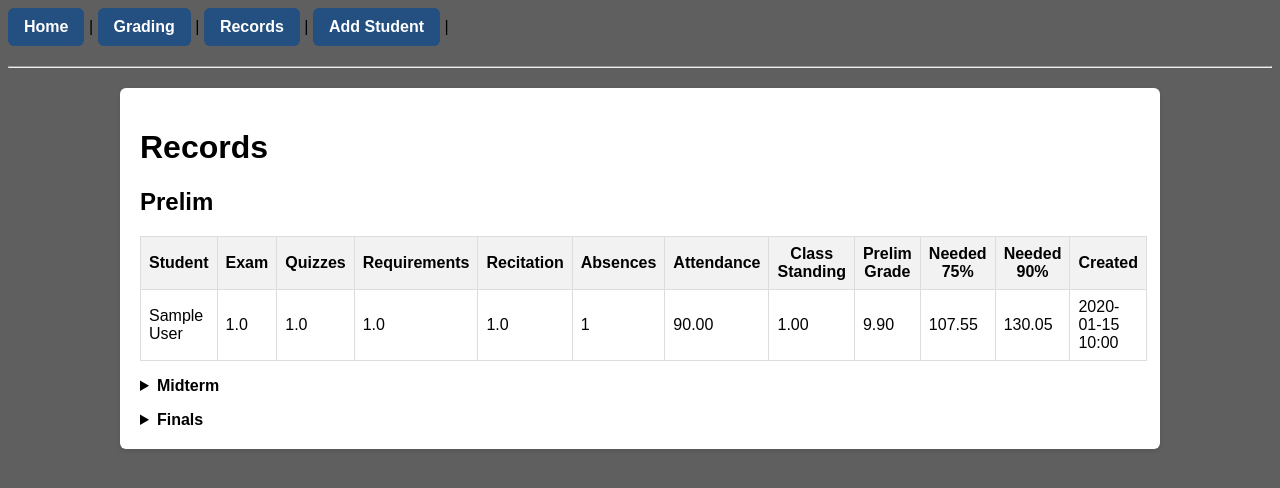
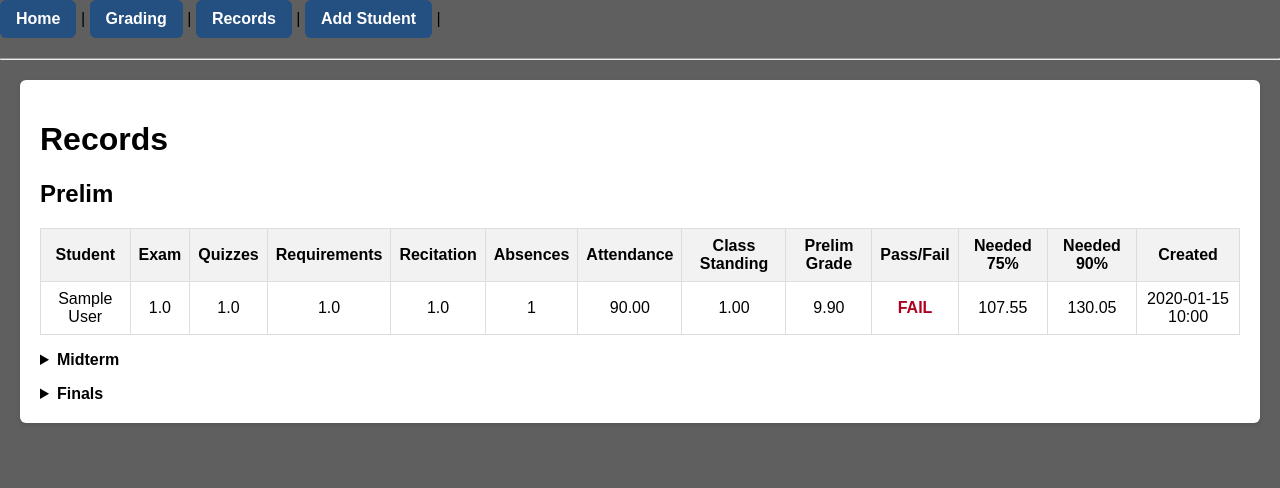
Before and after one commit to Grey-Travs/Perpetual-FirstYear-Comsci, a Django app: page /prelim/ in a window 1280 px wide. Shown: the top 488 px of the page. Run offline with Django 5.2, Linux system fonts and the light colour scheme; tables that the repository leaves empty hold one stand-in row (values such as "Sample post").

Commit message:
small changes

```diff
--- a/grades/models.py
+++ b/grades/models.py
@@ -44,6 +44,13 @@ class PrelimRecord(models.Model):
     def prelim_grade(self) -> float:
          exam = self.prelim_exam or 0.0
          return 0.60 * exam + 0.10 * self.attendance_score() + 0.30 * self.class_standing()
+
+    def pass_fail_status(self):
+        grade = self.prelim_grade()
+        absences = self.absences or 0
+        if grade >= 75 and absences < 4:
+            return "PASS"
+        return "FAIL"
 
 
     # Required Midterm/Final (assuming overall = (Prelim + Midterm + Final)/3, and Midterm=Final)
--- a/grades/static/grades/css/style.css
+++ b/grades/static/grades/css/style.css
@@ -1,47 +1,68 @@
-
-table {
-  border-collapse: collapse;
-  width: 100%;
-}
-th, td {
-  border: 1px solid #ccc;
-  padding: 8px;
-}
-th {
-  background-color: #f2f2f2;
-}
+/* ---------- Page / Layout ---------- */
 
 body {
   background: #5f5f5f;
   font-family: Arial, sans-serif;
+  margin: 0;
 }
+
 nav a {
   font-weight: 700;
 }
-table {
-  border-collapse: collapse;
-}
-th, td {
-  border: 1px solid #ddd;
-  padding: 8px;
-}
-a.button-link {
-  display:inline-block;
-  padding:10px 16px;
-  background:#234f81;
-  color:#fff;
-  border-radius:6px;
-  text-decoration:none;
-}
-a.button-link:hover {
-  background:#19395e;
-}
 
+/* White content card that stays centered */
 main.page-default {
-  background: white;
+  background: #fff;
   padding: 20px;
   margin: 20px auto;
-  max-width: 1000px;
+  width: min(95%, 1200px);
   border-radius: 6px;
   box-shadow: 0 2px 5px rgba(0,0,0,0.1);
 }
+
+/* ---------- Tables ---------- */
+
+/* Fence that keeps wide tables inside the card with a horizontal scrollbar */
+.table-box {
+  overflow-x: auto;
+}
+
+/* Base table styling */
+.table-box table {
+  width: 100%;
+  border-collapse: collapse;
+  background: #fff;
+}
+
+.table-box th,
+.table-box td {
+  border: 1px solid #ddd;
+  padding: 8px;
+  text-align: center;
+  background: #fff;
+  white-space: normal;         /* allow wrapping (no layout overflow) */
+}
+
+.table-box th {
+  background-color: #f2f2f2;
+}
+
+/* ---------- Buttons ---------- */
+
+a.button-link {
+  display: inline-block;
+  padding: 10px 16px;
+  background: #234f81;
+  color: #fff;
+  border-radius: 6px;
+  text-decoration: none;
+}
+
+a.button-link:hover {
+  background: #19395e;
+}
+
+/* ---------- Status colors ---------- */
+
+.status-pass { color: #137c13; font-weight: 700; }
+.status-fail { color: #b00020; font-weight: 700; }
--- a/grades/templates/base.html
+++ b/grades/templates/base.html
@@ -23,9 +23,8 @@
   <a href="{% url 'student_create' %}" class="button-link">Add Student</a> |
 </nav>
   <hr>
-  <main class="{% block main_class %}page-default{% endblock %}">
-  {% block content %}{% endblock %}
-  {% block scripts %}{% endblock %}
-    </main>
+<main class="{% block main_class %}page-default{% endblock %}">
+    {% block content %}{% endblock %}
+</main>
 </body>
 </html>
--- a/grades/templates/grades/prelim_list.html
+++ b/grades/templates/grades/prelim_list.html
@@ -5,7 +5,8 @@
 
 <!-- ======= PRELIM SECTION ======= -->
 <h2>Prelim</h2>
-<table border="1" cellpadding="6">
+<div class="table-box">        <!-- NEW -->
+  <table>
     <tr>
       <th>Student</th>
       <th>Exam</th>
@@ -16,6 +17,7 @@
       <th>Attendance</th>
       <th>Class Standing</th>
       <th>Prelim Grade</th>
+      <th>Pass/Fail</th>
       <th>Needed 75%</th>
       <th>Needed 90%</th>
       <th>Created</th>
@@ -31,14 +33,18 @@
       <td>{{ r.attendance_score|floatformat:2 }}</td>
       <td>{{ r.class_standing|floatformat:2 }}</td>
       <td>{{ r.prelim_grade|floatformat:2 }}</td>
+      <td class="{% if r.pass_fail_status == 'PASS' %}status-pass{% else %}status-fail{% endif %}">
+        {{ r.pass_fail_status }}
+      </td>
       <td>{{ r.required_75|floatformat:2 }}</td>
       <td>{{ r.required_90|floatformat:2 }}</td>
       <td>{{ r.created_at|date:"Y-m-d H:i" }}</td>
     </tr>
     {% empty %}
-  <tr><td colspan="12">No prelim records yet.</td></tr>
+    <tr><td colspan="13">No prelim records yet.</td></tr>
     {% endfor %}
   </table>
+</div>
 
 <!-- ======= MIDTERM SECTION  ======= -->
 <details style="margin-top:16px;">
```
Also changed, not shown: grades/admin.py (+12 -12 lines). Lines whose indentation alone changed are shown as unchanged.
